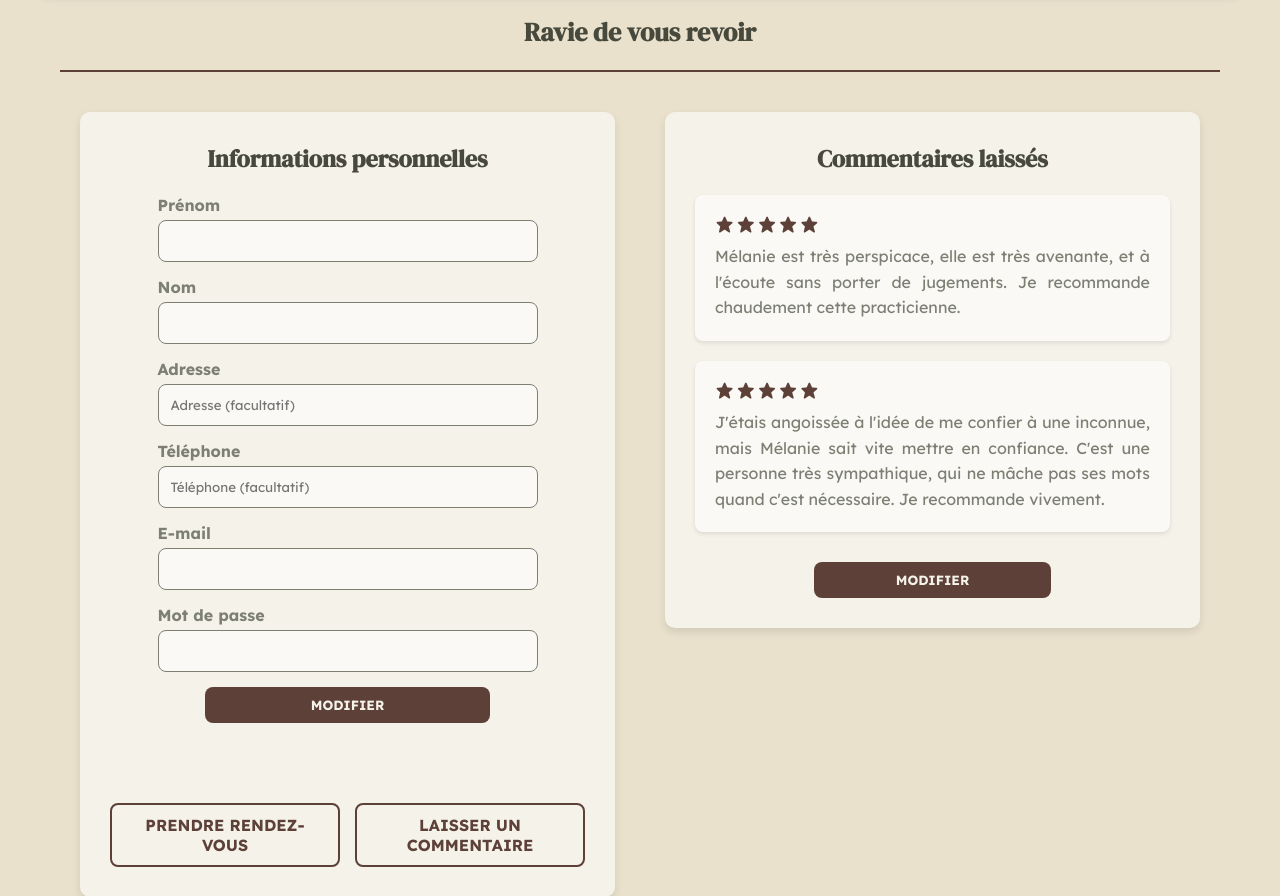
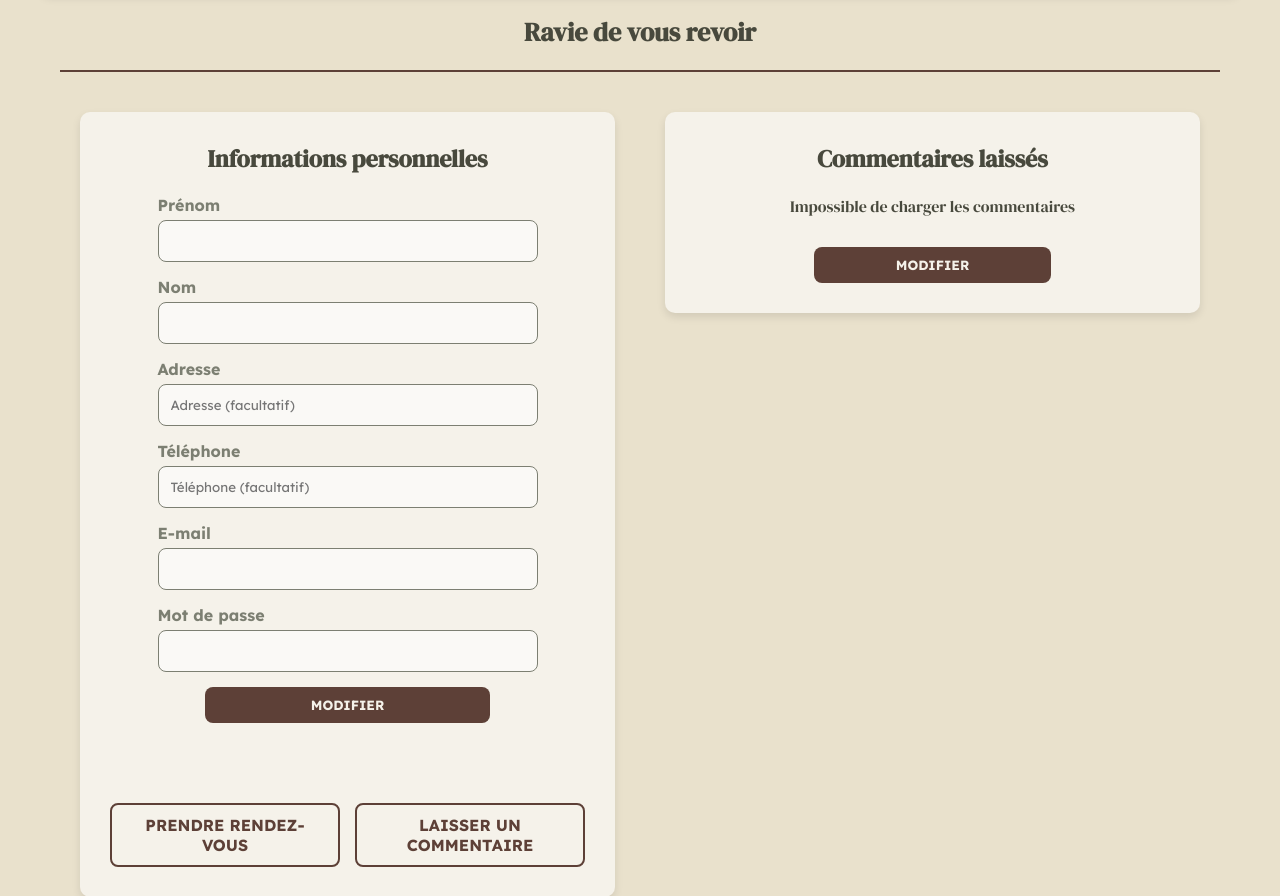
Before and after one commit to Delphes1980/Mots-pour-mauxLM, a Python web app: template base_files/templates/page_personnelle.html in a window 1280 px wide. Shown: the part 158-1054 px from the top of the page. Run offline with Jinja, Linux system fonts and the light colour scheme; the template is opened without the code that fills it, so the values that code supplies are empty.

Commit message:
Add reviews dynamically
Update app/api/v1/users.py adding a /me/reviews route to handle the left reviews of the current user. Update base_files/templates/page_personnelle.html deleting the static elements for the reviews. Update base_files/static/js_files/page_personnelle.js adding the function loadUserReviews() to load the left reviews of the current user in their personal page. Everything is working with the front. Test on Swagger still ok.

```diff
--- a/base_files/static/js_files/page_personnelle.js
+++ b/base_files/static/js_files/page_personnelle.js
@@ -164,6 +164,69 @@ function saveUserData(inputFields) {
 }
 
 
+// Fonction qui récupère les commentaires laissés par l'utilisateur
+async function loadUserReviews() {
+	const reviewsContainer = document.querySelector('.review-container-grid');
+	if (!reviewsContainer) {
+		console.error("Conteneur des commentaires introuvables");
+		return;
+	}
+
+	try {
+		const response = await fetch(`${API_USERS_BASE_URL}/me/reviews`, {
+			method: 'GET',
+			credentials: 'include',
+			header: {
+				'Content-Type': 'application/json'
+			}
+		});
+
+		if (!response.ok) {
+			throw new Error(`Erreur HTTP ${response.status}`);
+		}
+
+		const reviews = await response.json();
+		reviewsContainer.innerHTML = '';
+
+		// S'il n'y a aucun commentaire de laissé
+		if (!reviews || reviews.length === 0) {
+			const emptyMessage = document.createElement('p');
+			emptyMessage.textContent = 'Vous n\'avez pas encore laissé de commentaires';
+			emptyMessage.className = 'empty-message';
+			reviewsContainer.appendChild(emptyMessage);
+			return;
+		}
+
+		for (const review of reviews) {
+			const box = document.createElement('div');
+			box.className = 'review-box';
+
+			const stars = document.createElement('div');
+			stars.className = 'rating-stars';
+			for (let i = 0; i < 5; i++) {
+				const star = document.createElement('i');
+				star.className = i < review.rating ? 'bx bxs-star' : 'bx bx-star';
+				stars.appendChild(star);
+			}
+
+			const text = document.createElement('div');
+			text.className = 'review-text';
+			text.innerHTML = `<p>${review.text || "(Commentaire vide)"}</p>`;
+
+			box.appendChild(stars);
+			box.appendChild(text);
+			reviewsContainer.appendChild(box);
+		}
+	} catch (error) {
+		console.error("Erreur lors du chargement des commentaires: ", error);
+		const errorMessage = document.createElement('p');
+		errorMessage.textContent = "Impossible de charger les commentaires";
+		errorMessage.className = 'error-review-message';
+		reviewsContainer.appendChild(errorMessage);
+	}
+}
+
+
 // Vérifie que les champs obligatoires sont valides
 function validateUserData(data) {
 	const requiredFields = ['first_name', 'last_name'];
@@ -195,6 +258,7 @@ document.addEventListener('DOMContentLoaded', () => {
 
 	loadUserData(inputFields);
 	setupModifierButton(modifierButton, inputFields);
+	loadUserReviews();
 });
 
 window.addEventListener('error', function (e) {
--- a/base_files/templates/page_personnelle.html
+++ b/base_files/templates/page_personnelle.html
@@ -50,7 +50,7 @@
 			<hr class="line">
 
             <div class="main-content">
-				<!-- Partie gauche de la page -->
+				<!-- Partie gauche de la page (informations personnelles) -->
                 <div class="client-info">
 					<h2>Informations personnelles</h2>
                     <div class="info-container">
@@ -89,36 +89,13 @@
 					</div>
                 </div>
 
-				<!-- Partie droite de la page -->
+				<!-- Partie droite de la page (les commentaires laissés par l'utilisateur) -->
                 <div class="review-info-container">
 					<h2>Commentaires laissés</h2>
                     <div class="review-container-grid">
-						<div class="review-box">
-							<div class="rating-stars">
-								<i class="bx bxs-star"></i>
-								<i class="bx bxs-star"></i>
-								<i class="bx bxs-star"></i>
-								<i class="bx bxs-star"></i>
-								<i class="bx bxs-star"></i>
-							</div>
-							<div class="review-text">
-								<p>Mélanie est très perspicace, elle est très avenante, et à l'écoute sans porter de jugements. Je recommande chaudement cette practicienne.</p>
-							</div>
-						</div>
-						<div class="review-box">
-							<div class="rating-stars">
-								<i class="bx bxs-star"></i>
-								<i class="bx bxs-star"></i>
-								<i class="bx bxs-star"></i>
-								<i class="bx bxs-star"></i>
-								<i class="bx bxs-star"></i>
-							</div>
-							<div class="review-text">
-								<p>J'étais angoissée à l'idée de me confier à une inconnue, mais Mélanie sait vite mettre en confiance. C'est une personne très sympathique, qui ne mâche pas ses mots quand c'est nécessaire. Je recommande vivement.</p>
-							</div>
-						</div>
+						<!-- Les commentaires sont ajoutés dynamiquement -->
                     </div>
-					<button type="submit" class="modify-review-button" id="modifier-button">Modifier</button>
+					<button type="submit" class="modify-review-button" id="modifier-review-button">Modifier</button>
                 </div>
             </div>
     	</main>
```
Also changed, not shown: app/api/v1/users.py (+39 -0 lines).
